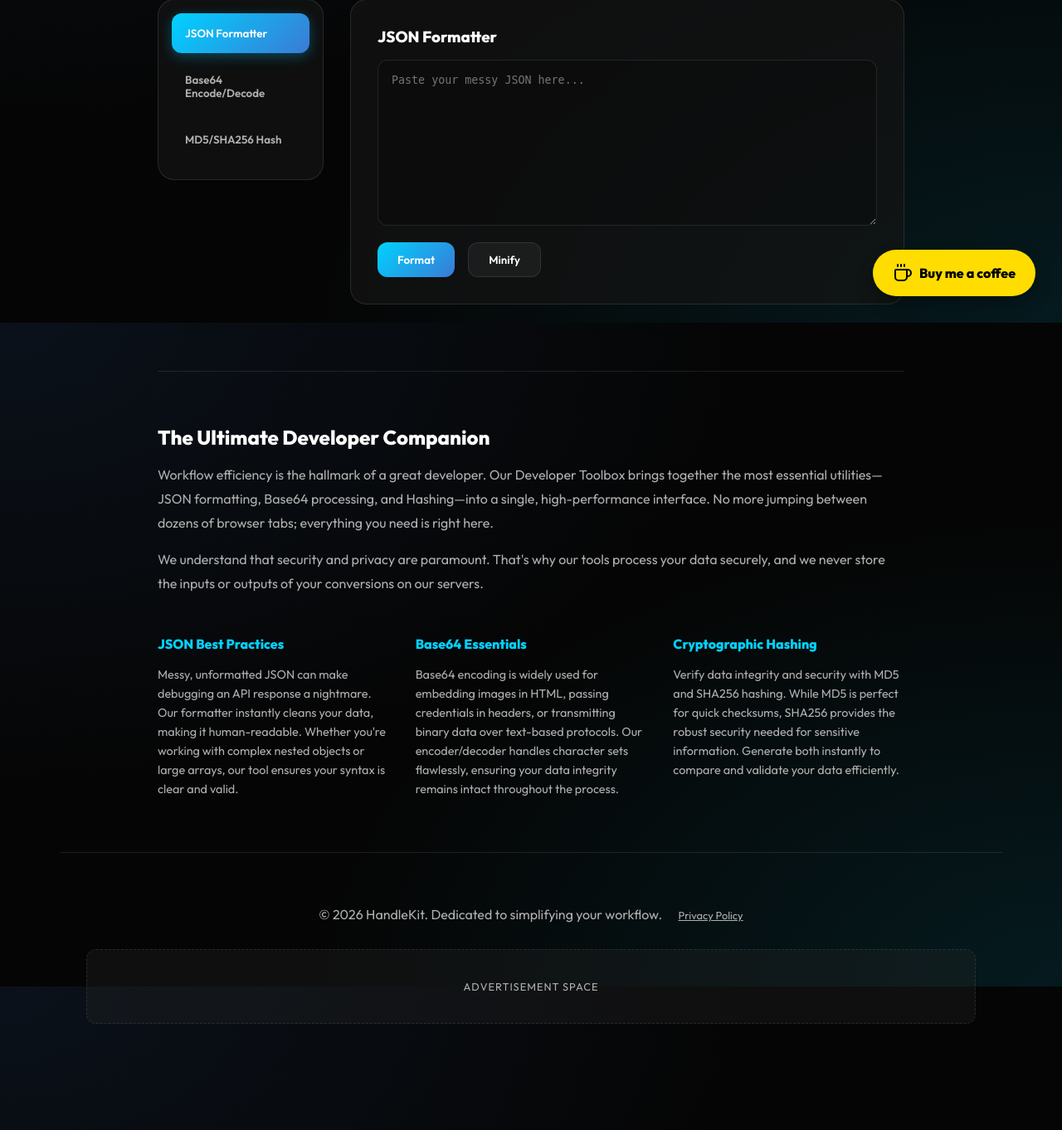
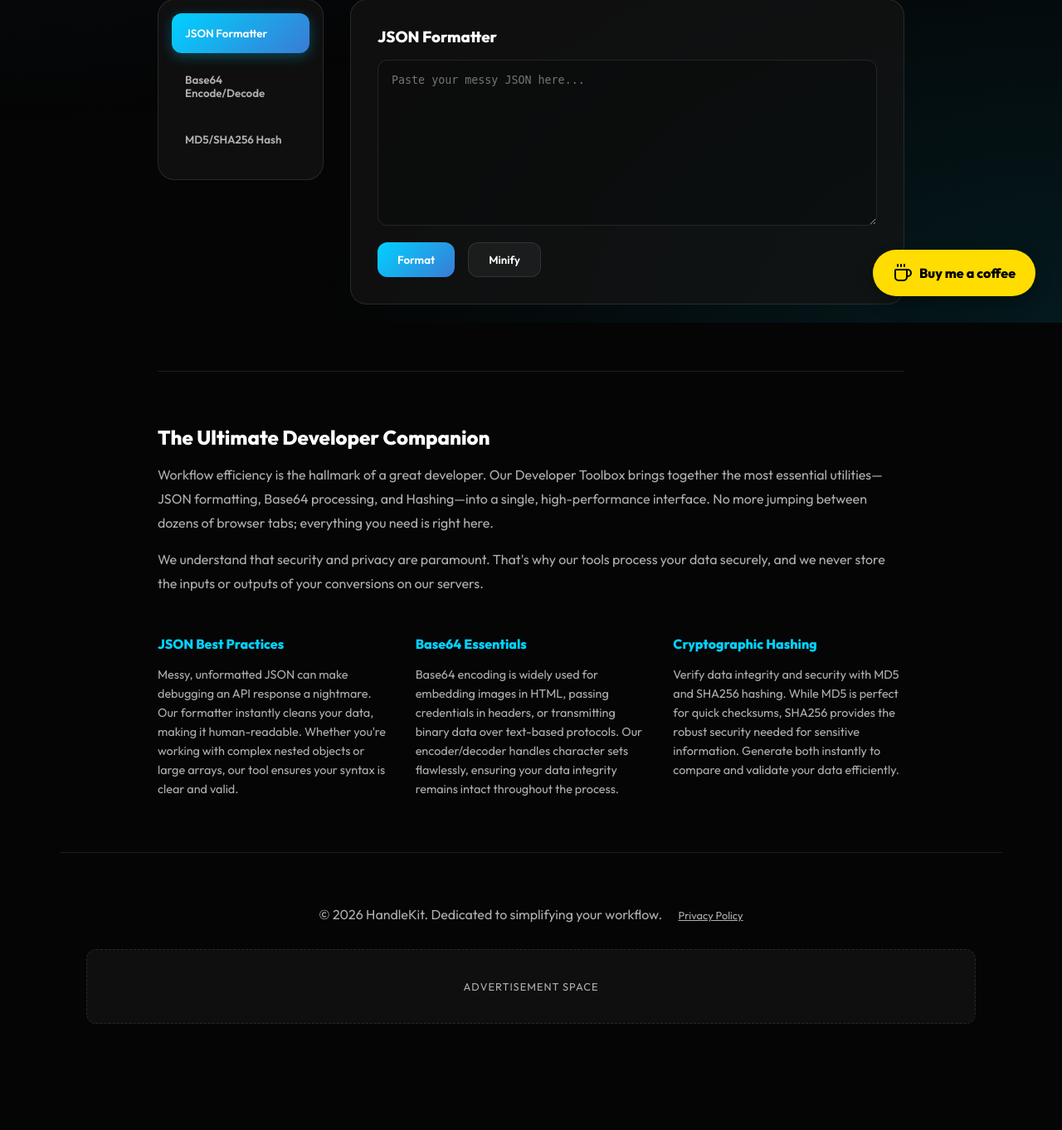
Before and after one commit to pasihaka/handlekit.com, a Flask app: page /developer-toolbox in a window 1280 px wide. Shown: the part 411-1773 px from the top of the page at 83% size. Run offline with Flask 3, Linux system fonts and the light colour scheme.

Commit message:
Add files via upload

```diff
--- a/static/css/style.css
+++ b/static/css/style.css
@@ -23,10 +23,20 @@ body {
   margin: 0;
   padding: 0;
   overflow-x: hidden;
+}
+
+body::before {
+  content: '';
+  position: fixed;
+  top: 0;
+  left: 0;
+  width: 100%;
+  height: 100vh;
+  z-index: -1;
+  pointer-events: none;
   background-image:
     radial-gradient(at 0% 0%, rgba(58, 123, 213, 0.1) 0px, transparent 50%),
     radial-gradient(at 100% 100%, rgba(0, 210, 255, 0.1) 0px, transparent 50%);
-  background-attachment: fixed;
 }
 
 .container {
@@ -198,4 +208,22 @@ footer {
     flex-direction: column !important;
     width: 100%;
   }
+
+  .toolbox-layout {
+    grid-template-columns: 1fr !important;
+  }
+
+  .toolbox-nav {
+    display: flex;
+    overflow-x: auto;
+    white-space: nowrap;
+    gap: 0.5rem;
+    padding-bottom: 0.5rem !important;
+  }
+
+  .toolbox-nav .tool-tab {
+    width: auto !important;
+    margin-bottom: 0 !important;
+    flex-shrink: 0;
+  }
 }
```
